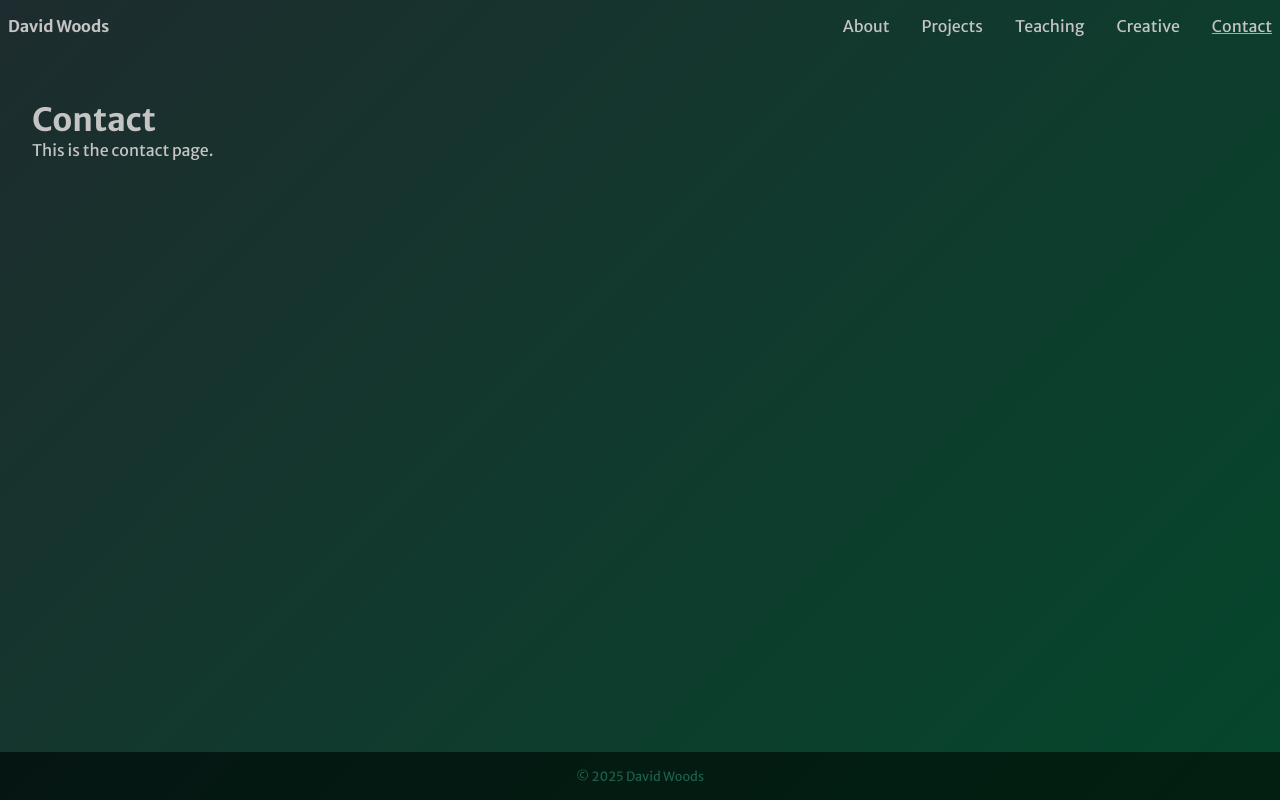
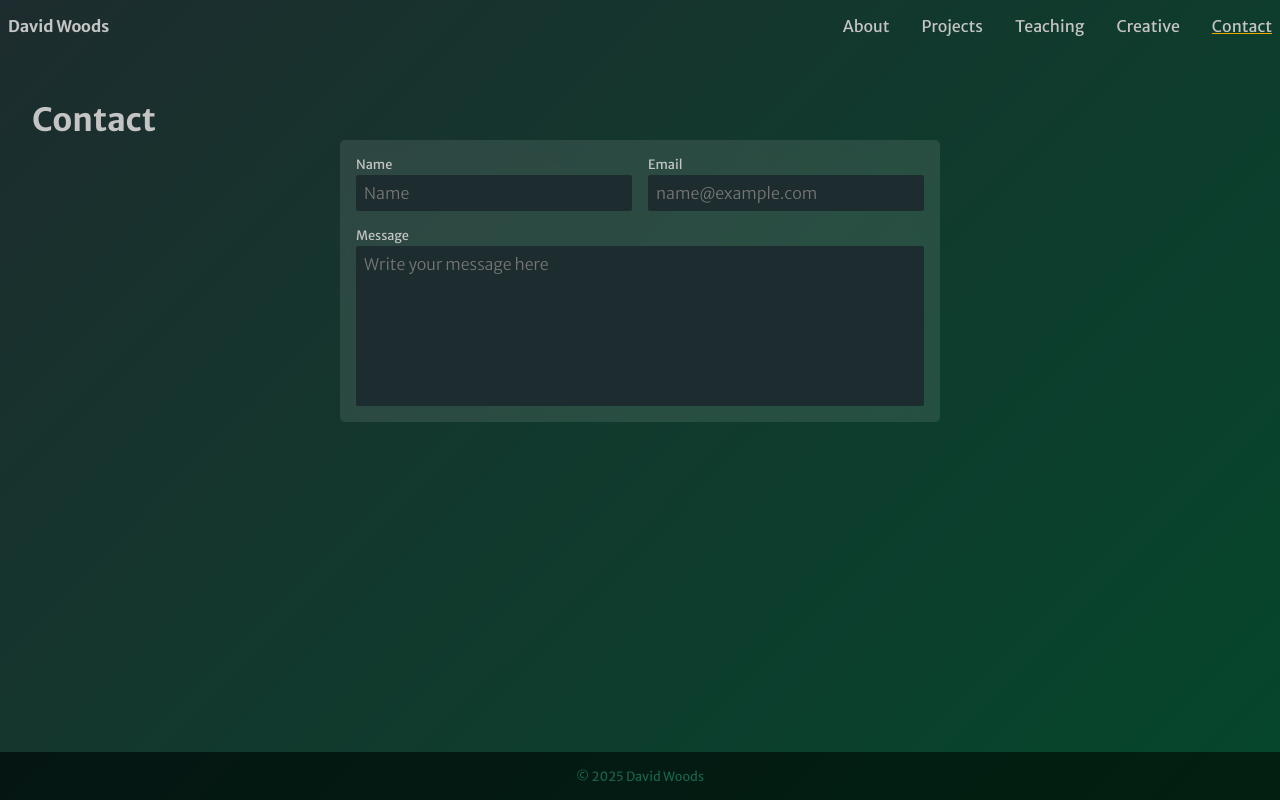
Before and after one commit to dave-woods/dwoods.xyz, a Next.js app: page /contact in a window 1280 px wide. Built offline with nearby package versions, Linux system fonts and the light colour scheme.

Commit message:
Begin building contact form

```diff
--- /dev/null
+++ b/src/app/contact/Contact.tsx
@@ -0,0 +1,39 @@
+import styles from './contact.module.css'
+
+export default function Contact() {
+  return (
+    <div>
+      <form className={styles.form}>
+        <div className={styles.formComponent}>
+          <label htmlFor='name'>Name</label>
+          <input
+            placeholder='Name'
+            name='name'
+            id='name'
+            type='text'
+            autoComplete='name'
+          />
+        </div>
+        <div className={styles.formComponent}>
+          <label htmlFor='email'>Email</label>
+          <input
+            name='email'
+            id='email'
+            type='email'
+            autoComplete='email'
+            placeholder='name@example.com'
+            required
+          />
+        </div>
+        <div className={styles.formComponent} style={{ gridColumn: '1 / -1' }}>
+          <label htmlFor='message'>Message</label>
+          <textarea
+            name='message'
+            id='message'
+            placeholder='Write your message here'
+          ></textarea>
+        </div>
+      </form>
+    </div>
+  )
+}
--- /dev/null
+++ b/src/app/contact/contact.module.css
@@ -0,0 +1,63 @@
+.form {
+    display: grid;
+    grid-template-columns: 1fr 1fr;
+    gap: 1em;
+    max-width: 600px;
+    margin: auto;
+    background-color: rgba(255, 255, 255, 0.1);
+    backdrop-filter: blur(12px);
+    padding: 1rem;
+    border-radius: 5px;
+}
+@media (width <= 720) {
+    .form {
+        width: 100%;
+        grid-template-columns: 1fr;
+    }
+}
+.formComponent {
+    display: flex;
+    flex-flow: column nowrap;
+    gap: 0.2em;
+    position: relative;
+
+    & input, & textarea {
+        background: var(--bg);
+        border: none;
+        padding: 0.5em;
+        font-size: 1rem;
+        font-family: inherit;
+        font-weight: 100;
+        resize: none;
+        width: 100%;
+        border-radius: 2px;
+
+        &:focus-visible  {
+            outline: 1px solid var(--accent);
+        }
+        &:not(:placeholder-shown):user-invalid {
+            outline: 1px solid var(--feedback-neg);
+        }
+        &:not(:placeholder-shown):user-valid {
+            outline: 1px solid var(--feedback-pos);
+        }
+    }
+    & textarea {
+        height: 10em;
+    }
+    & label {
+        font-size: 0.8rem;
+        text-box-edge: cap alphabetic;
+        text-box-trim: trim-both;
+    }
+    &:has(input:not(:placeholder-shown):user-invalid)::after {
+        content: "That doesn't look quite right";
+        padding-block: 0.2em;
+        /* color: var(--feedback-neg); */
+        font-family: monospace;
+        font-size: 0.75em;
+        position: absolute;
+        top: 100%;
+        right: 0;
+    }
+}
--- a/src/app/contact/page.tsx
+++ b/src/app/contact/page.tsx
@@ -1,8 +1,10 @@
-export default function Contact() {
-    return (
-        <main>
-            <h1>Contact</h1>
-            <p>This is the contact page.</p>
-        </main>
-    );
+import Contact from './Contact'
+
+export default function ContactPage() {
+  return (
+    <main>
+      <h1>Contact</h1>
+      <Contact></Contact>
+    </main>
+  )
 }
--- a/src/app/globals.css
+++ b/src/app/globals.css
@@ -16,6 +16,9 @@
   --foreground: var(--fg);
 
   --bg-gradient: linear-gradient(135deg,rgba(29, 44, 46, 1) 0%, rgba(5, 71, 44, 1) 100%);
+
+  --feedback-pos: rgb(38, 173, 146);
+  --feedback-neg: rgb(173, 38, 38);
 }
 
 @media (prefers-color-scheme: dark) {
```
